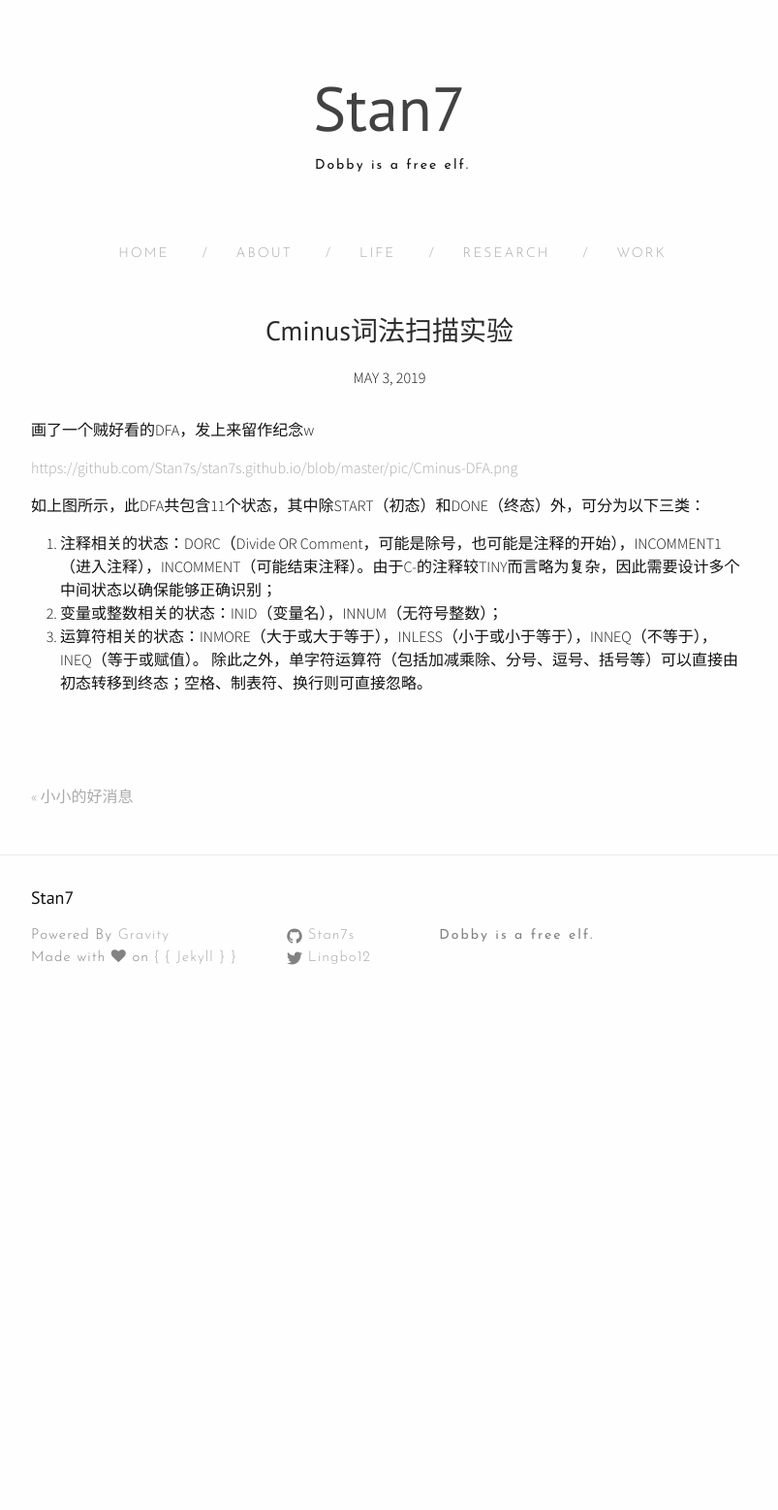
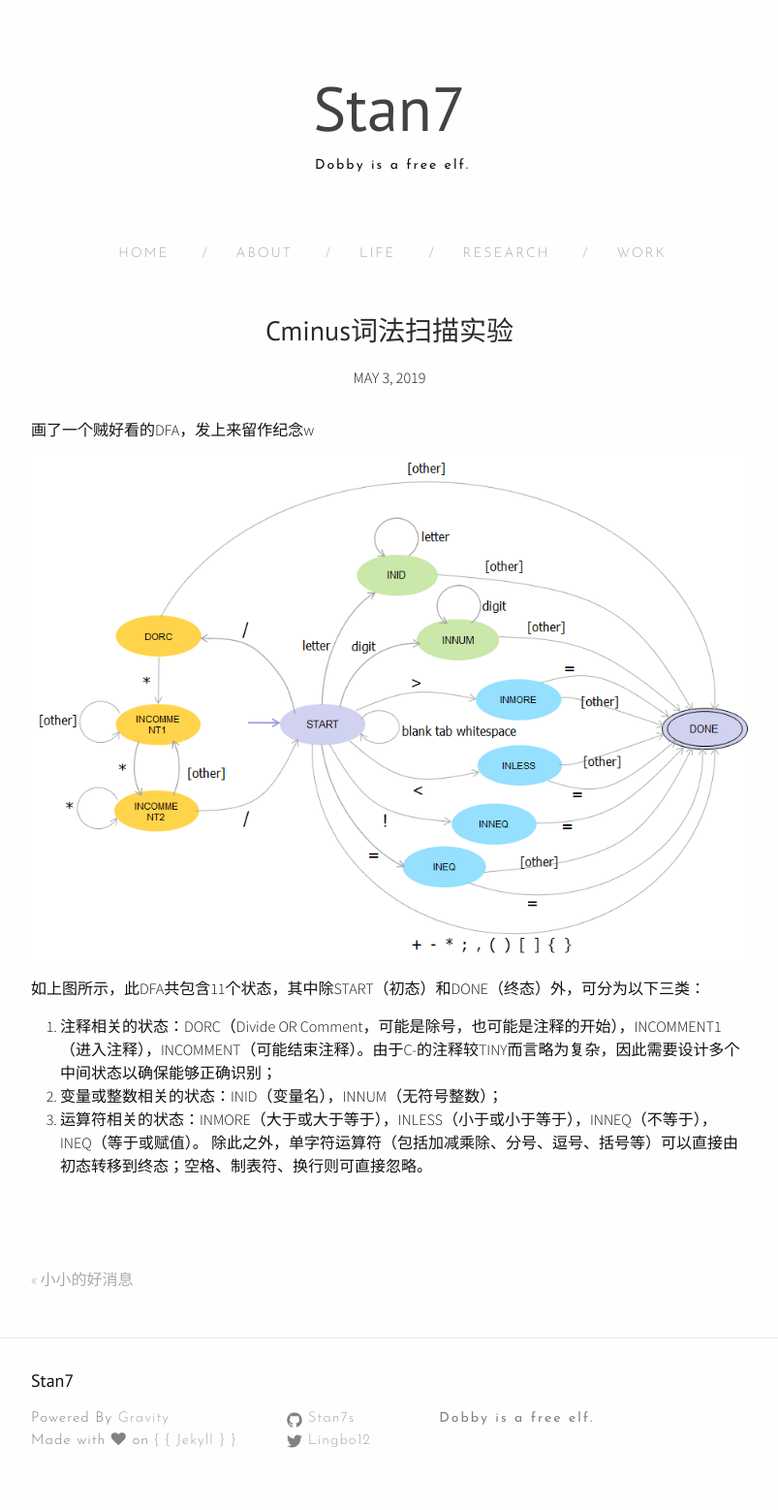
Before and after one commit to Stan7s/stan7s.github.io, a Jekyll site: the page built from _posts/2019-05-03-005.markdown, in a window 1280 px wide. Shown: the whole page at 97% size, without its empty margins (238-1041 px from the left). Built offline with Jekyll 4.4.1, drawn with Linux system fonts in a browser that asks for light colours; nearby versions of some CDN libraries; before the commit the page ends 1059 px from its top, so only the background shows below that.

Commit message:
Update 2019-05-03-005.markdown

```diff
--- a/_posts/2019-05-03-005.markdown
+++ b/_posts/2019-05-03-005.markdown
@@ -7,7 +7,7 @@ categories: ["work"]
 
 画了一个贼好看的DFA，发上来留作纪念w
 
-[https://github.com/Stan7s/stan7s.github.io/blob/master/pic/Cminus-DFA.png](https://github.com/Stan7s/stan7s.github.io/blob/master/pic/Cminus-DFA.png)
+![https://github.com/Stan7s/stan7s.github.io/blob/master/pic/Cminus-DFA.png](https://github.com/Stan7s/stan7s.github.io/blob/master/pic/Cminus-DFA.png)
 
 如上图所示，此DFA共包含11个状态，其中除START（初态）和DONE（终态）外，可分为以下三类：
 1. 注释相关的状态：DORC（Divide OR Comment，可能是除号，也可能是注释的开始），INCOMMENT1（进入注释），INCOMMENT（可能结束注释）。由于C-的注释较TINY而言略为复杂，因此需要设计多个中间状态以确保能够正确识别；
```
